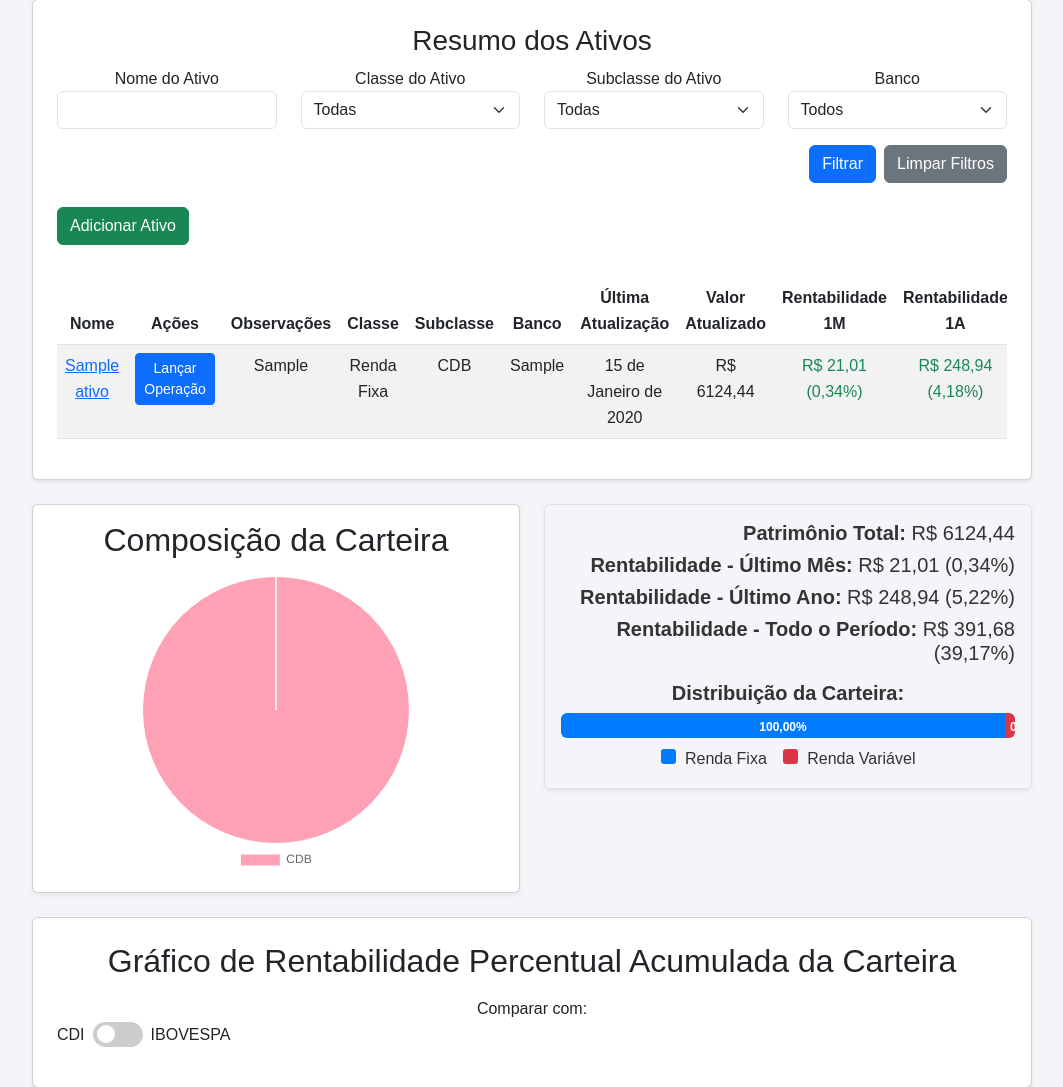
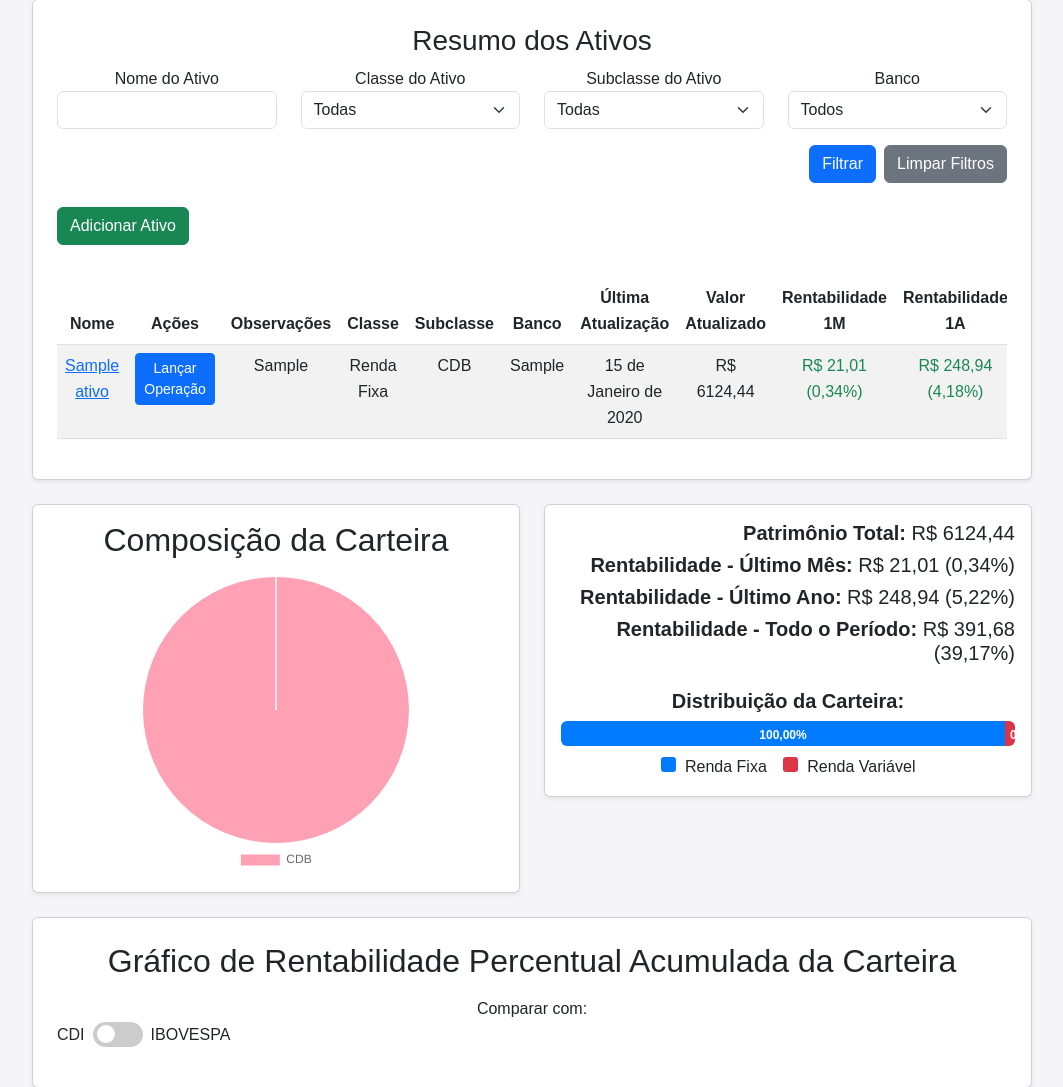
Before and after one commit to lhscaldas/BD-de-Investimentos, a Django app: page / in a window 1280 px wide. Shown: the part 195-1282 px from the top of the page, without its empty margins (108-1171 px from the left). Run offline with Django 5.2, Linux system fonts and the light colour scheme; a user stored in the database is signed in; tables that the repository leaves empty hold one stand-in row (values such as "Sample post").

Commit message:
correção no card das informações gerais

```diff
--- a/desenvolvimento/investimentos/templates/resumo.html
+++ b/desenvolvimento/investimentos/templates/resumo.html
@@ -99,7 +99,7 @@
             <!-- Coluna: Informações Gerais -->
             <div class="col-md-6">
 
-                <div class="p-3 border rounded shadow-sm">
+                <div class="card p-3 shadow-sm">
                     <h5 class="text-end"><strong>Patrimônio Total:</strong> R$ {{ patrimonio_total|floatformat:2 }}</h5>
 
                     <h5 class="text-end"><strong>Rentabilidade - Último Mês:</strong>
```
